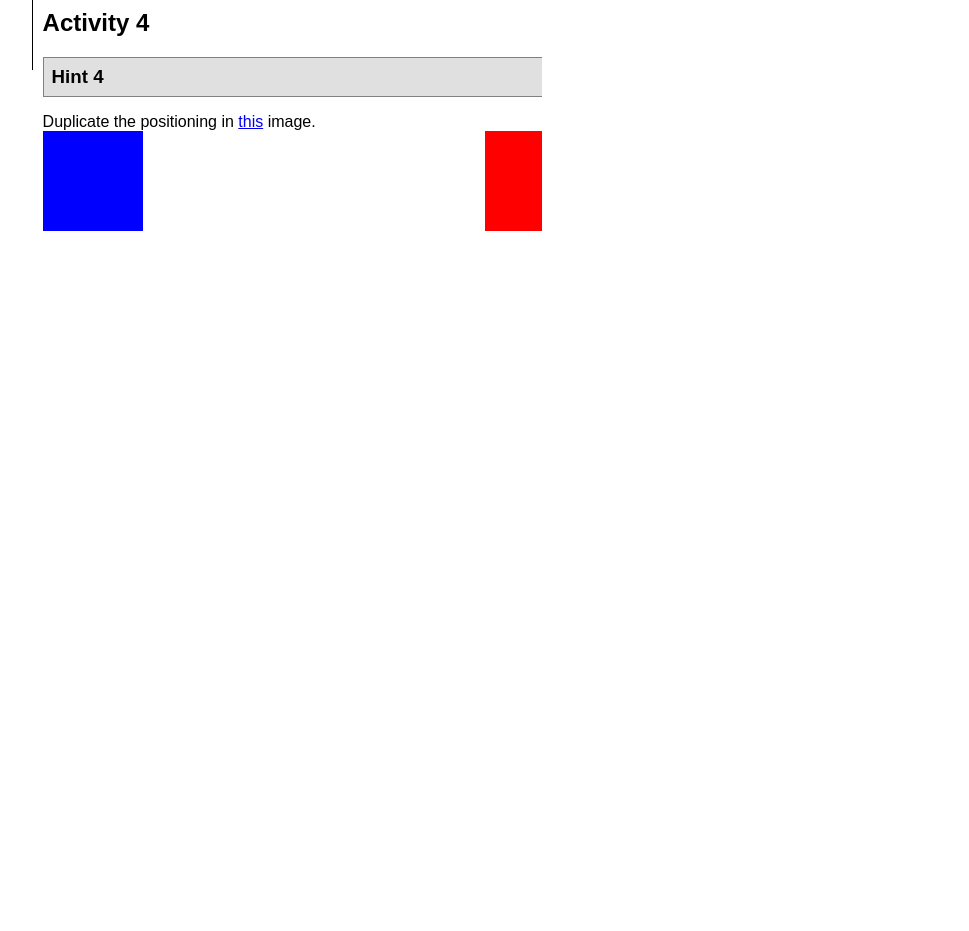
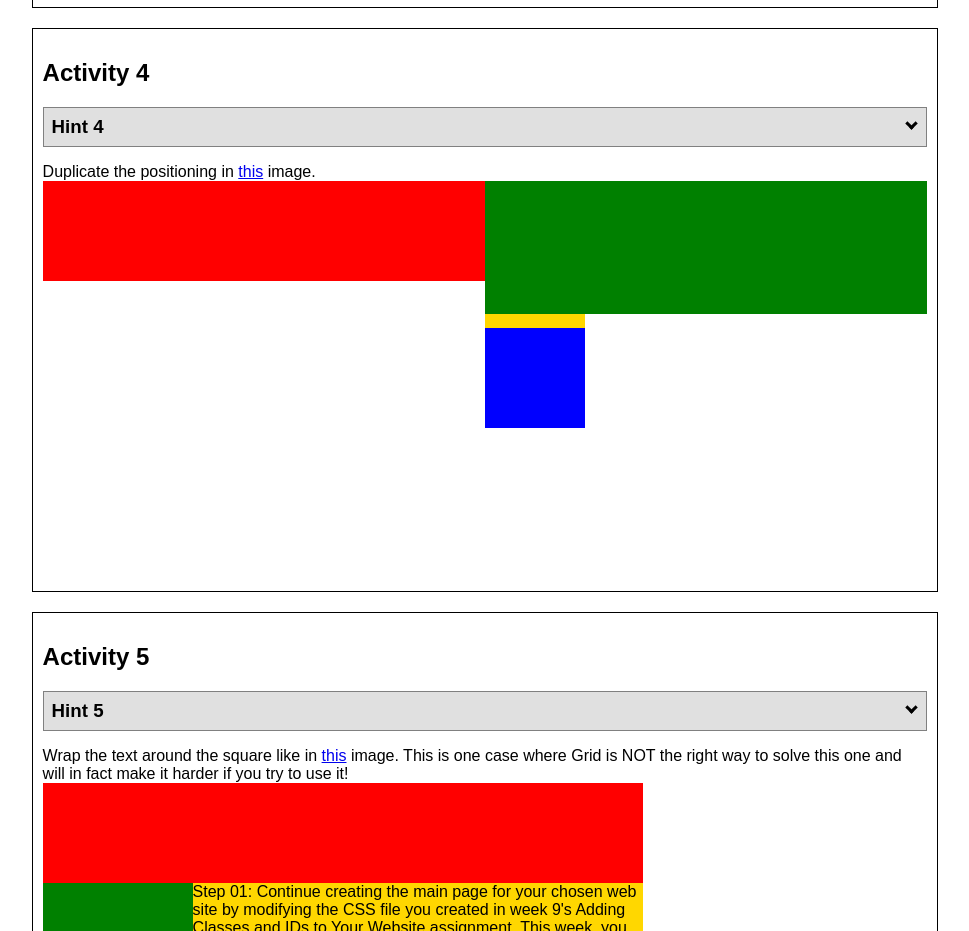
Before and after one commit to ricardoax/WDD-130, a plain HTML site: page positioning.html in a window 1280 px wide. Shown: the part 1963-2894 px from the top of the page, without its empty margins (155-1124 px from the left). Drawn offline with Linux system fonts and the light colour scheme.

Commit message:
another one

```diff
--- a/positionstyles.css
+++ b/positionstyles.css
@@ -79,7 +79,7 @@
   }
   .yellow3 {
     width: 100%;
-    height: 100px;
+    height: 150px;
     background-color: gold;
   }
   .blue3 {
@@ -91,35 +91,37 @@
   /* Activity 4 styles */
   .content4 {
     display: grid;
-    grid-template-columns: 1fr 1fr;
+  grid-template-columns: 1fr 1fr;
     grid-template-rows: 33.3% 3.33% 33.3% 33.3%;
-    grid-column-gap: 0;
+  grid-column-gap: 0;
     height: 400px;
   }
   .red4 {
-    width: 100px;
+    width: 100%;
     height: 100px;
-    grid-column: 2/3;
-    grid-row: 1/2;
+    grid-column: 1/2;
+    grid-row: 1/3;
     background-color: red;
   }
   .green4 {
-    width: 100px;
-    height: 100px;
+    width: 100%;
+    height: 100%;
     grid-column: 2/3;
-    grid-row: 2/3;
+    grid-row: 1/2;
     background-color: green;
   }
   .yellow4 {
     width: 100px;
     height: 100px;
     grid-column: 2/3;
-    grid-row: 3/4;
+    grid-row: 2/3;
     background-color: gold;
   }
   .blue4 {
     width: 100px;
     height: 100px;
+    grid-column: 2/3;
+    grid-row: 3/4;
     background-color: blue;
   }
   /* Activity 5 styles */
```
